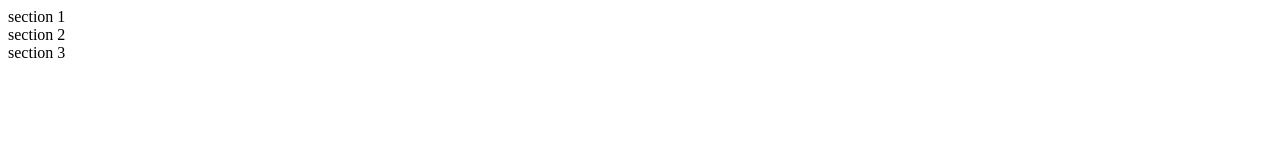
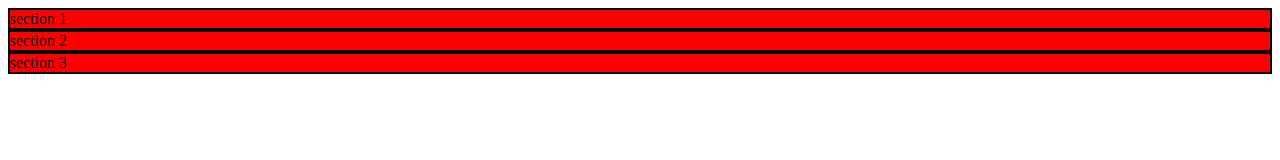
Before and after one commit to harshitha-sk/test-project, a plain HTML site: page git/index.html in a window 1280 px wide. Drawn offline with Linux system fonts and the light colour scheme.

Commit message:
Added html and css basic styles

```diff
--- a/git/index.html
+++ b/git/index.html
@@ -4,6 +4,7 @@
     <meta charset="UTF-8">
     <meta name="viewport" content="width=device-width, initial-scale=1.0">
     <title>Document</title>
+    <link rel="stylesheet" href="./styles.css">
 </head>
 <body>
     <section>section 1</section>
--- /dev/null
+++ b/git/styles.css
@@ -0,0 +1,4 @@
+section{
+    background: red;
+    border: 2px solid black;
+}
```
